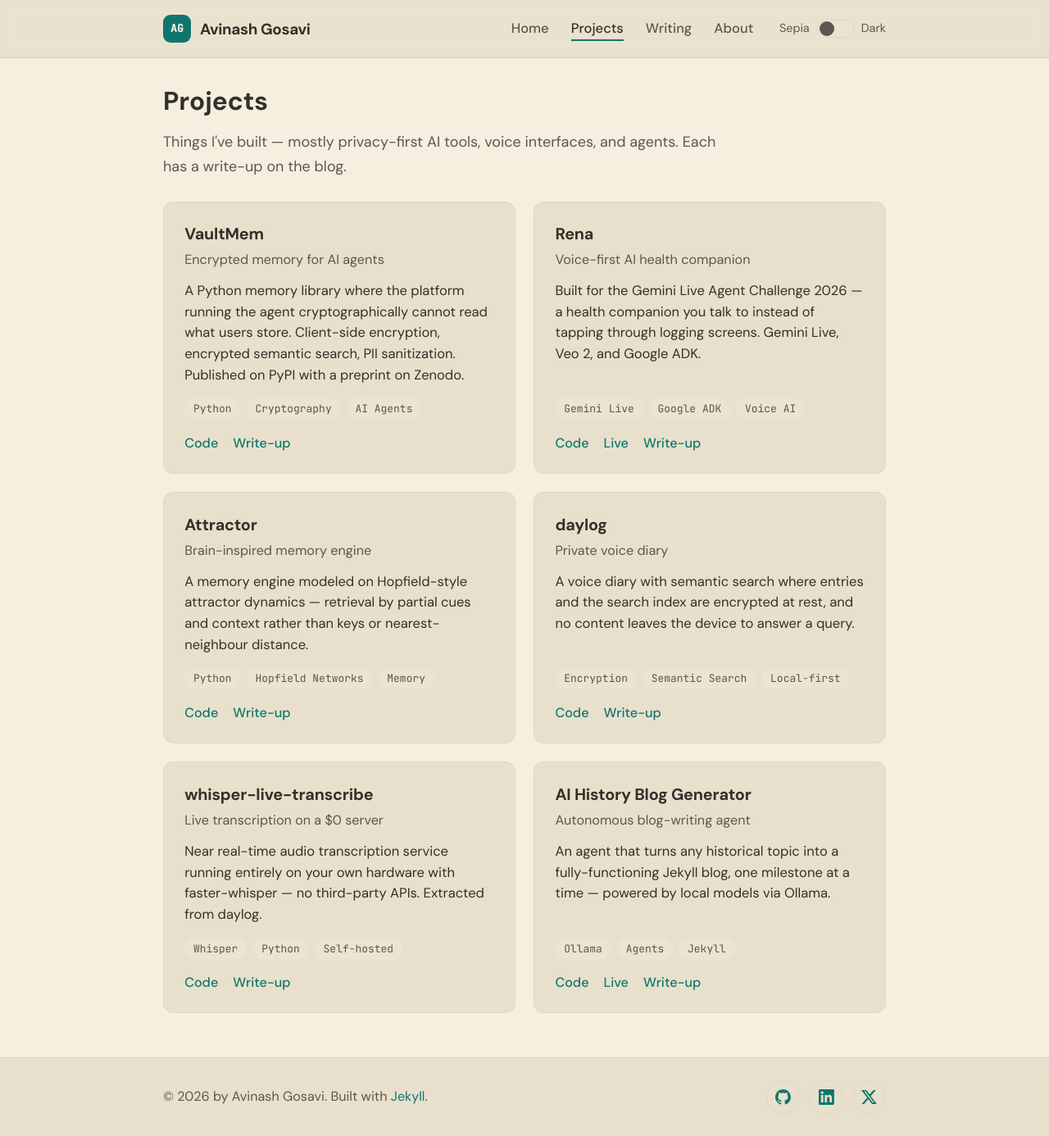
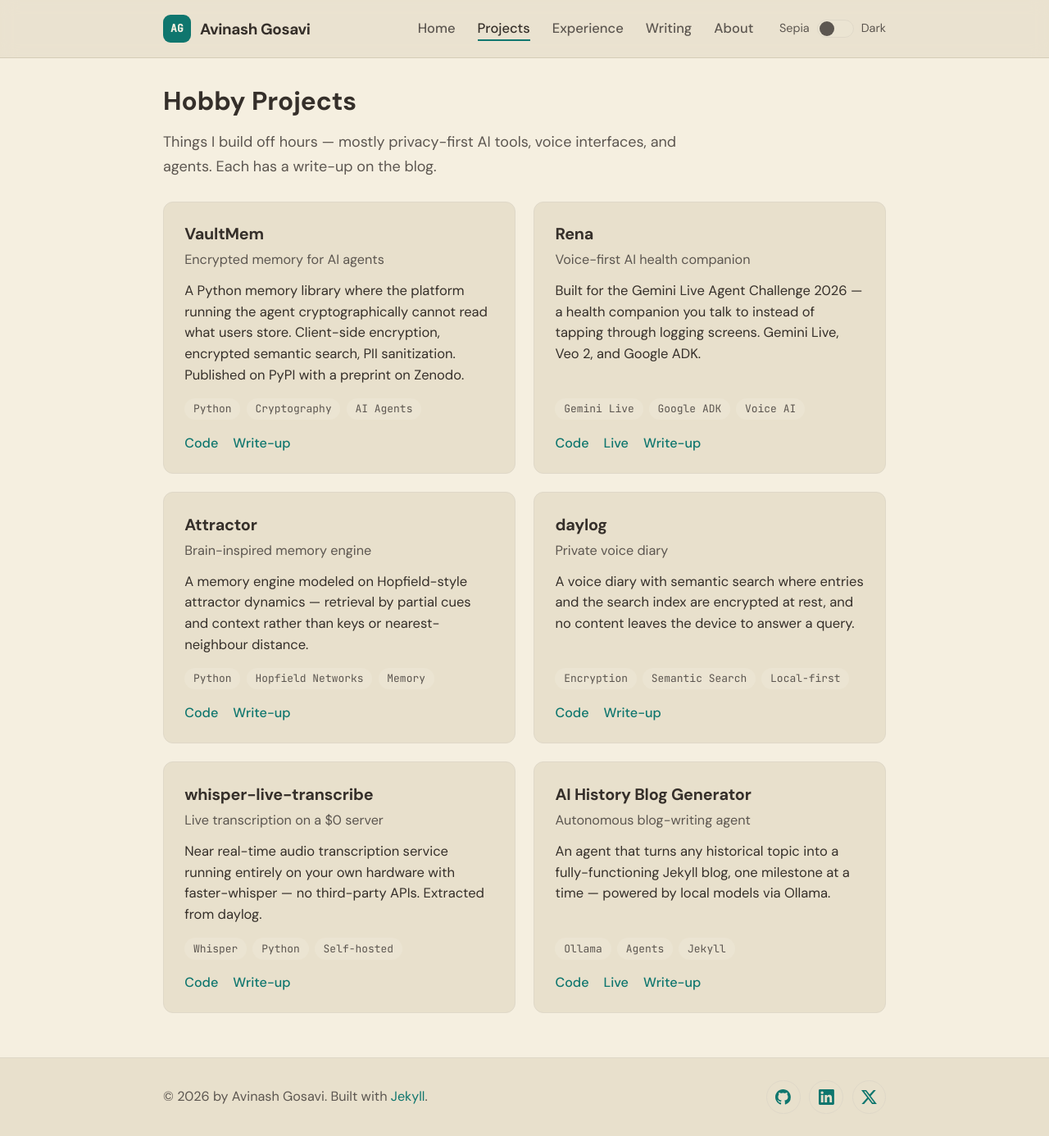
Before and after one commit to aag1091-alt/avinashgosavi.com, a Jekyll site: the page built from projects.md, in a window 1280 px wide and 1386 px high. Shown: the whole window at 82% size. Built offline with Jekyll 4.4.1, drawn with Linux system fonts in a browser that asks for light colours.

Commit message:
Add work experience section; refine hero
- New /experience page: timeline of all 8 companies from resume,
  role progression shown per company with company-level date ranges
- Compact experience strip on homepage, Experience nav link
- Longer full-width hero intro leading with enterprise experience
- Rename projects to Hobby Projects

```diff
--- a/_config.yml
+++ b/_config.yml
@@ -1,6 +1,6 @@
 title: Avinash Gosavi
 tagline: Staff Software Engineer
-description: Portfolio and blog of Avinash Gosavi — Staff Software Engineer at Cisco Meraki building privacy-first AI tools.
+description: Portfolio and blog of Avinash Gosavi — Staff Software Engineer at Cisco Meraki with 13+ years building enterprise-scale platform systems, plus privacy-first AI tools on the side.
 baseurl: ""
 url: "https://www.avinashgosavi.com"
 
--- a/_includes/nav.html
+++ b/_includes/nav.html
@@ -2,6 +2,7 @@
   <ul>
     <li><a href="{{ '/' | relative_url }}"{% if page.url == "/" %} class="active" aria-current="page"{% endif %}>Home</a></li>
     <li><a href="{{ '/projects' | relative_url }}"{% if page.url contains "/projects" %} class="active" aria-current="page"{% endif %}>Projects</a></li>
+    <li><a href="{{ '/experience' | relative_url }}"{% if page.url contains "/experience" %} class="active" aria-current="page"{% endif %}>Experience</a></li>
     <li><a href="{{ '/blog' | relative_url }}"{% if page.url contains "/blog" or page.url contains "/post/" %} class="active" aria-current="page"{% endif %}>Writing</a></li>
     <li><a href="{{ '/about' | relative_url }}"{% if page.url contains "/about" %} class="active" aria-current="page"{% endif %}>About</a></li>
   </ul>
--- a/assets/css/style.css
+++ b/assets/css/style.css
@@ -260,7 +260,8 @@
 
 /* Home / portfolio */
 .main:has(.portfolio),
-.main:has(.projects-page) {
+.main:has(.projects-page),
+.main:has(.experience-page) {
   max-width: 52rem;
 }
 
@@ -286,11 +287,10 @@
 }
 
 .hero-intro {
-  margin: 1.1rem 0 0;
-  font-size: 1.1rem;
-  line-height: 1.65;
+  margin: 1.2rem 0 0;
+  font-size: 1.22rem;
+  line-height: 1.7;
   color: var(--text-muted);
-  max-width: 34rem;
 }
 
 .hero-intro strong {
@@ -475,6 +475,184 @@
 
 .project-links a:hover {
   text-decoration: underline;
+}
+
+/* Experience — homepage compact list */
+.experience-section {
+  margin-bottom: 3rem;
+}
+
+.experience-section h2 {
+  font-size: 0.85rem;
+  font-family: var(--font-mono);
+  font-weight: 500;
+  margin: 0 0 1.25rem;
+  color: var(--text-muted);
+  text-transform: uppercase;
+  letter-spacing: 0.09em;
+  display: flex;
+  align-items: center;
+  gap: 0.9rem;
+}
+
+.experience-section h2::after {
+  content: "";
+  flex: 1;
+  height: 1px;
+  background: var(--border);
+}
+
+.experience-list {
+  list-style: none;
+  margin: 0;
+  padding: 0;
+}
+
+.experience-row {
+  display: flex;
+  align-items: baseline;
+  justify-content: space-between;
+  gap: 1rem;
+  padding: 0.7rem 0;
+  border-bottom: 1px solid var(--border);
+}
+
+.experience-row:last-child {
+  border-bottom: none;
+}
+
+.experience-row-main {
+  display: flex;
+  align-items: baseline;
+  gap: 0.75rem;
+  flex-wrap: wrap;
+  min-width: 0;
+}
+
+.experience-company {
+  font-weight: 600;
+}
+
+.experience-label {
+  color: var(--text-muted);
+  font-size: 0.9rem;
+}
+
+.experience-span {
+  font-family: var(--font-mono);
+  font-size: 0.78rem;
+  color: var(--text-muted);
+  white-space: nowrap;
+}
+
+/* Experience page — timeline */
+.experience-page h1 {
+  font-size: 1.75rem;
+  font-weight: 700;
+  margin: 0 0 0.5rem;
+}
+
+.experience-lede {
+  color: var(--text-muted);
+  margin: 0 0 2rem;
+  max-width: 38rem;
+}
+
+.timeline {
+  position: relative;
+  padding-left: 1.6rem;
+}
+
+.timeline::before {
+  content: "";
+  position: absolute;
+  left: 0.3rem;
+  top: 0.5rem;
+  bottom: 0.5rem;
+  width: 1px;
+  background: var(--border);
+}
+
+.timeline-item {
+  position: relative;
+  padding-bottom: 2.5rem;
+}
+
+.timeline-item:last-child {
+  padding-bottom: 0;
+}
+
+.timeline-item::before {
+  content: "";
+  position: absolute;
+  left: -1.6rem;
+  top: 0.45rem;
+  width: 0.65rem;
+  height: 0.65rem;
+  border-radius: 50%;
+  background: var(--accent);
+  box-shadow: 0 0 0 3px var(--accent-soft);
+}
+
+.timeline-header {
+  display: flex;
+  align-items: baseline;
+  justify-content: space-between;
+  gap: 1rem;
+  flex-wrap: wrap;
+}
+
+.timeline-company {
+  font-size: 1.2rem;
+  font-weight: 700;
+  margin: 0;
+  letter-spacing: -0.01em;
+}
+
+.timeline-span {
+  font-family: var(--font-mono);
+  font-size: 0.78rem;
+  color: var(--text-muted);
+}
+
+.timeline-location {
+  margin: 0.1rem 0 0.75rem;
+  font-size: 0.85rem;
+  color: var(--text-muted);
+}
+
+.timeline-role {
+  margin-bottom: 1rem;
+}
+
+.timeline-role-title {
+  font-size: 0.98rem;
+  font-weight: 600;
+  margin: 0 0 0.4rem;
+}
+
+.timeline-period {
+  font-family: var(--font-mono);
+  font-size: 0.75rem;
+  font-weight: 400;
+  color: var(--text-muted);
+  margin-left: 0.4rem;
+}
+
+.timeline-highlights {
+  margin: 0;
+  padding-left: 1.1rem;
+}
+
+.timeline-highlights li {
+  font-size: 0.92rem;
+  line-height: 1.6;
+  color: var(--text-muted);
+  margin-bottom: 0.4rem;
+}
+
+.timeline-tags {
+  margin-top: 0.25rem;
 }
 
 .projects-page h1 {
--- a/projects.md
+++ b/projects.md
@@ -1,12 +1,12 @@
 ---
 layout: default
-title: Projects
+title: Hobby Projects
 permalink: /projects/
 ---
 
 <div class="projects-page">
-  <h1>Projects</h1>
-  <p class="projects-lede">Things I've built — mostly privacy-first AI tools, voice interfaces, and agents. Each has a write-up on the blog.</p>
+  <h1>Hobby Projects</h1>
+  <p class="projects-lede">Things I build off hours — mostly privacy-first AI tools, voice interfaces, and agents. Each has a write-up on the blog.</p>
   <div class="project-grid">
     {% for project in site.data.projects %}
       {% include project-card.html project=project %}
```
Also changed, not shown: _data/experience.yml (added, +169 -0 lines), _layouts/home.html (+25 -4 lines), experience.md (added, +41 -0 lines).
